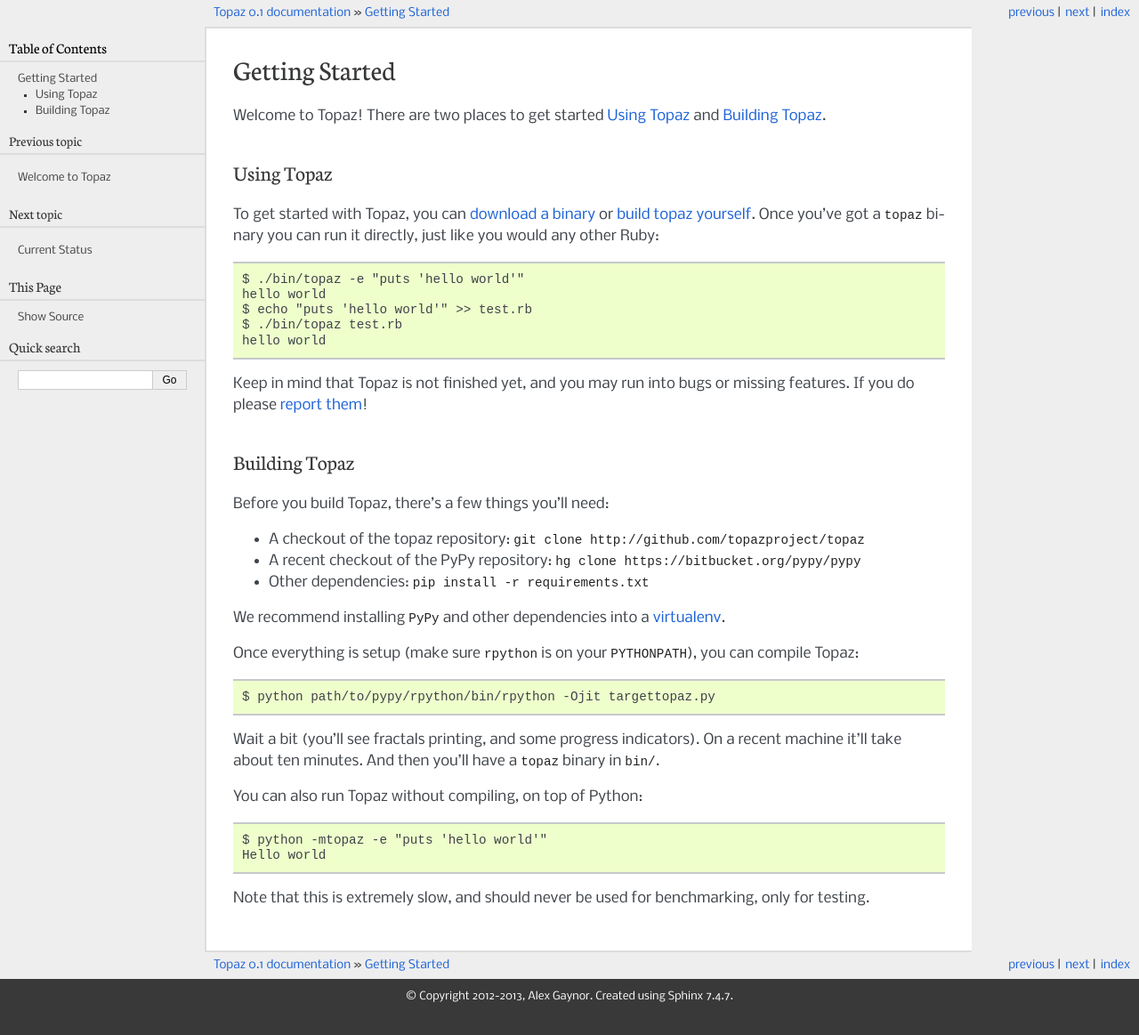
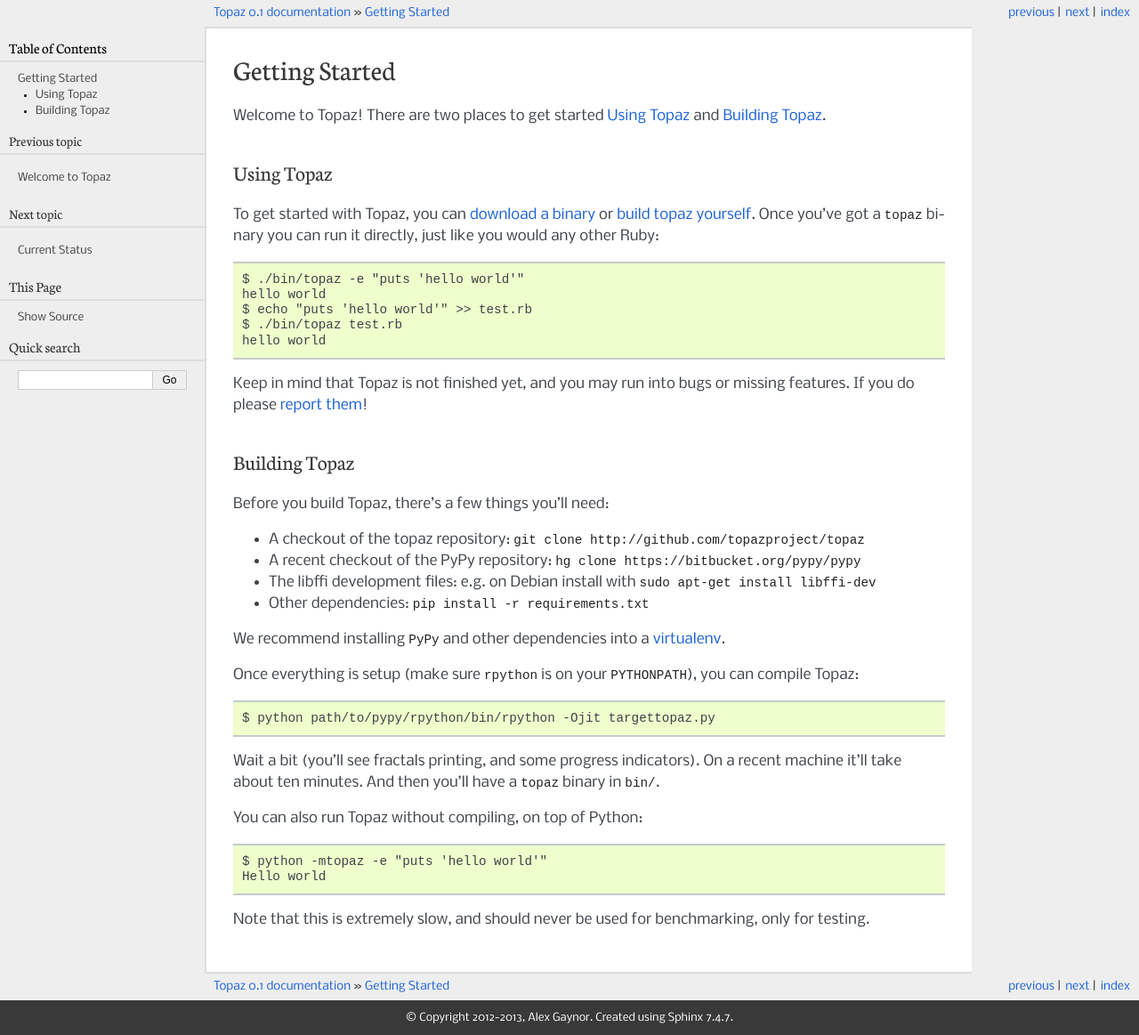
Before and after one commit to topazproject/topaz, a Sphinx documentation site: the page built from docs/getting-started.rst, in a window 1280 px wide. Shown: the whole page at 89% size. Built offline with Sphinx 7.4.7, drawn with Linux system fonts in a browser that asks for light colours; before the commit the page ends 1139 px from its top, so only the background shows below that.

Commit message:
Add libffi-dev to the list of dependencies

```diff
--- a/docs/getting-started.rst
+++ b/docs/getting-started.rst
@@ -32,6 +32,8 @@
 * A checkout of the topaz repository: ``git clone http://github.com/topazproject/topaz``
 * A recent checkout of the PyPy repository:
   ``hg clone https://bitbucket.org/pypy/pypy``
+* The libffi development files: e.g. on Debian install with
+  ``sudo apt-get install libffi-dev``
 * Other dependencies: ``pip install -r requirements.txt``
 
 We recommend installing ``PyPy`` and other dependencies into a `virtualenv`_.
```
